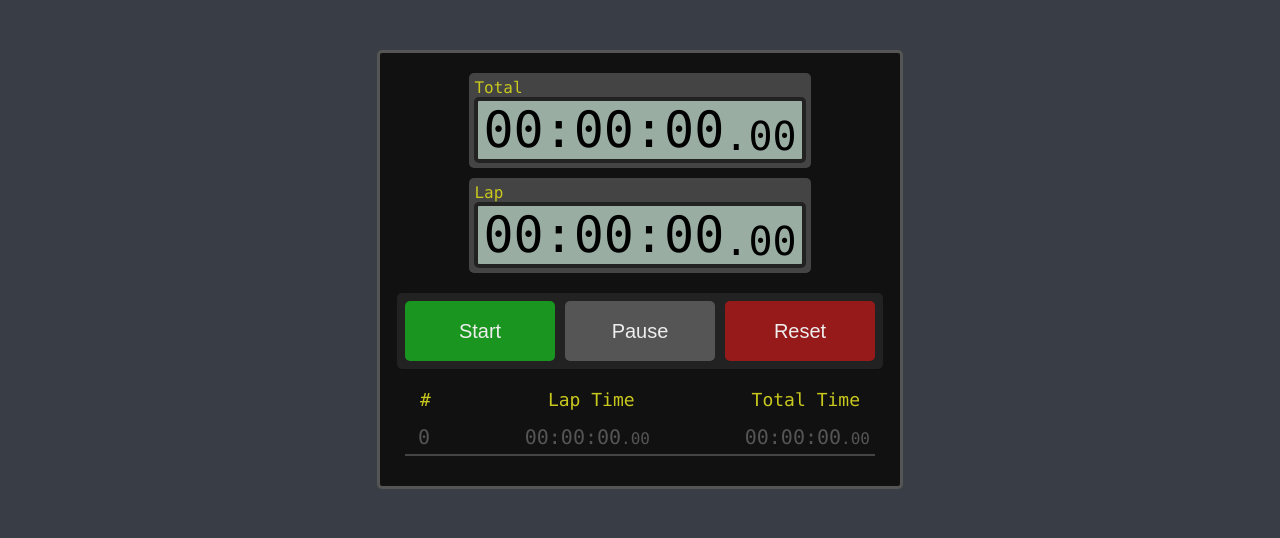
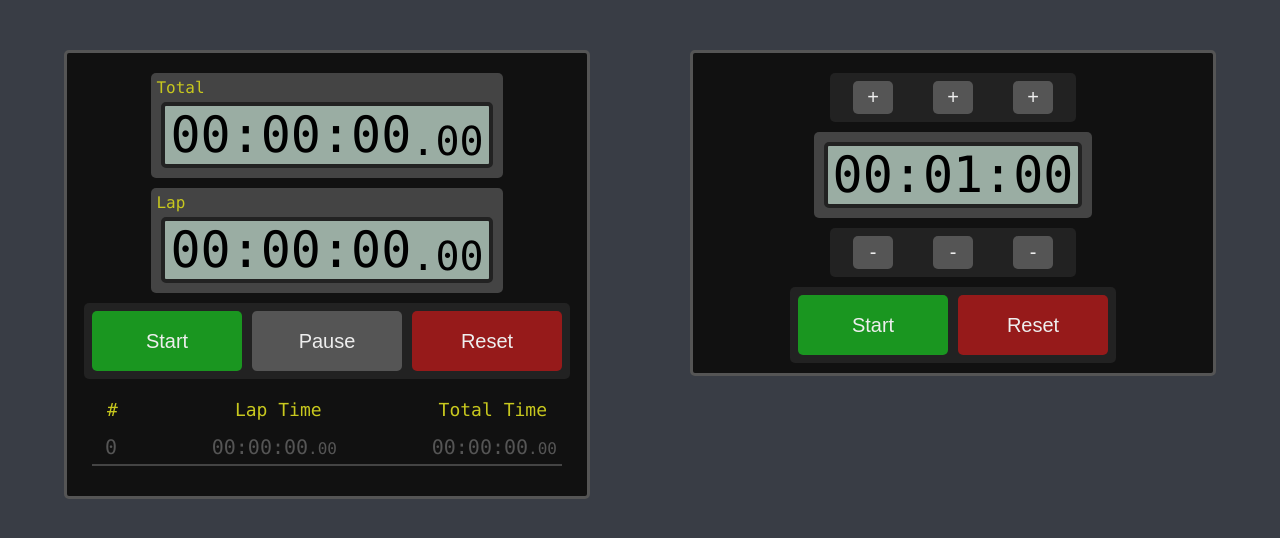
Before and after one commit to 2miles/Timer, a React (Create React App) app: page / in a window 1280 px wide. Shown: the top 538 px of the page. Built offline with nearby package versions, Linux system fonts and the light colour scheme.

Commit message:
Created a working countdown timer

```diff
--- a/src/App.css
+++ b/src/App.css
@@ -2,12 +2,13 @@
 
 .App {
   display: flex;
-  flex-direction: column;
+  flex-direction: row;
+  align-items: start;
+  justify-content: center;
   text-align: center;
   min-height: 100vh;
   background-color: var(--app-bg);
   color: white;
-  align-items: center;
 }
 .stopwatch {
   display: flex;
@@ -15,7 +16,7 @@
   align-items: center;
   background-color: #111111;
   padding: 10px 10px;
-  margin-top: 50px;
+  margin: 50px;
   border: solid;
   border-color: var(--btn-reset);
   border-width: 3px;
@@ -50,7 +51,7 @@
   font-size: 50px;
   min-width: 230px;
   padding: 0px 5px;
-  margin-top: 0px;
+  margin: 5px;
   background-color: var(--display-bg);
   color: var(--display-fg);
   border: solid 4px var(--sw-bg);
@@ -61,10 +62,11 @@
   flex-direction: row;
   justify-content: space-around;
   background-color: var(--sw-bg);
-  margin-bottom: 20px;
-  margin-top: 20px;
+  margin-bottom: 0px;
+  margin-top: 10px;
   padding: 3px;
   border-radius: 5px;
+  min-width: 240px;
 }
 
 .btn {
@@ -77,6 +79,20 @@
   padding: 15px;
   text-align: center;
   font-size: 20px;
+}
+
+.btn-adjust {
+  border: none;
+  border-radius: 5px;
+  min-width: 40px;
+  min-height: 30px;
+  max-height: 40px;
+  color: var(--btn-text);
+  margin: 5px 5px;
+  padding: 5px;
+  text-align: center;
+  font-size: 20px;
+  background-color: var(--btn-reset);
 }
 
 .btn-stop {
@@ -115,12 +131,21 @@
   background-color: var(--btn-reset-pressed);
 }
 
+.btn-adjust:hover {
+  background-color: var(--btn-reset-hover);
+}
+
+.btn-adjust:active {
+  background-color: var(--btn-reset-pressed);
+}
+
 .laps-area {
   display: flex;
   flex-direction: column;
   font-family: 'Menlo';
   font-size: 18px;
   margin-bottom: 20px;
+  margin-top: 20px;
 }
 
 .laps-header {
--- a/src/components/App.js
+++ b/src/components/App.js
@@ -1,10 +1,12 @@
 import '../App.css';
 import Stopwatch from './stopwatch/Stopwatch';
+import Timer from './timer/Timer';
 
 function App() {
   return (
     <div className="App">
       <Stopwatch />
+      <Timer />
     </div>
   );
 }
--- a/src/components/Time.js
+++ b/src/components/Time.js
@@ -6,14 +6,16 @@ import {
   displayHours,
 } from '../utils';
 
-function Time({ time }) {
+function Time({ time, showMils = true }) {
   return (
     <>
       <span>{displayHours(time)}</span>:<span>{displayMinutes(time)}</span>:
       <span>{displaySeconds(time)}</span>
-      <span style={{ fontSize: '.8em', alignSelf: 'flex-end' }}>
-        .{displayMillis(time)}
-      </span>
+      {showMils && (
+        <span style={{ fontSize: '.8em', alignSelf: 'flex-end' }}>
+          .{displayMillis(time)}
+        </span>
+      )}
     </>
   );
 }
--- /dev/null
+++ b/src/components/timer/Timer.js
@@ -0,0 +1,117 @@
+import { useEffect, useState } from 'react';
+// import '../../App.css';
+// import Laps from './Laps';
+// import Display from './Display';
+import Time from '../Time';
+
+function Timer() {
+  const [initialTime, setInitialTime] = useState(100 * 60);
+  const [time, setTime] = useState(initialTime); // Time elapsed in milliseconds
+  const [isOn, setIsOn] = useState(false); // On/off flag
+
+  const handleReset = () => {
+    setIsOn(false);
+    setTime(initialTime);
+  };
+
+  const handleStop = () => {
+    setIsOn(false);
+    // handleLap();
+  };
+
+  const handleStart = () => {
+    setIsOn(true);
+  };
+
+  const handleAdd = (quantity) => {
+    setTime(time + quantity);
+    setInitialTime(time + quantity);
+  };
+
+  const handleSub = (quantity) => {
+    if (time - quantity >= 0) {
+      setTime(time - quantity);
+      setInitialTime(time - quantity);
+    }
+  };
+
+  useEffect(() => {
+    let interval = null;
+    if (isOn) {
+      interval = setInterval(() => {
+        if (time > 0) {
+          setTime((prev) => prev - 1);
+        } else {
+          setIsOn(false);
+        }
+      }, 10);
+    } else {
+      clearInterval(interval);
+    }
+    return () => clearInterval(interval);
+  }, [isOn, time]);
+
+  return (
+    <div className="stopwatch">
+      <div className="stopwatch-btn-area">
+        <button
+          className="btn btn-adjust"
+          onClick={() => {
+            handleAdd(100 * 60 * 60);
+          }}
+        >
+          +
+        </button>
+        <button className="btn btn-adjust" onClick={() => handleAdd(100 * 60)}>
+          +
+        </button>
+        <button className="btn btn-adjust" onClick={() => handleAdd(100)}>
+          +
+        </button>
+      </div>
+      <div className="stopwatch-display-area">
+        <div className="stopwatch stopwatch-display">
+          <Time time={time} showMils={false} />
+        </div>
+      </div>
+      <div className="stopwatch-btn-area">
+        <button
+          className="btn btn-adjust"
+          onClick={() => {
+            handleSub(100 * 60 * 60);
+          }}
+        >
+          -
+        </button>
+        <button className="btn btn-adjust" onClick={() => handleSub(100 * 60)}>
+          -
+        </button>
+        <button className="btn btn-adjust" onClick={() => handleSub(100)}>
+          -
+        </button>
+      </div>
+      <div className="stopwatch-btn-area">
+        {isOn || time < initialTime ? (
+          <button className="btn btn-start" onClick={handleStart}>
+            Resume
+          </button>
+        ) : (
+          <button className="btn btn-start" onClick={handleStart}>
+            Start
+          </button>
+        )}
+        {isOn ? (
+          <button className="btn btn-stop" onClick={handleStop}>
+            Stop
+          </button>
+        ) : (
+          <button className="btn btn-stop" onClick={handleReset}>
+            Reset
+          </button>
+        )}
+      </div>
+    </div>
+  );
+}
+
+export default Timer;
```
